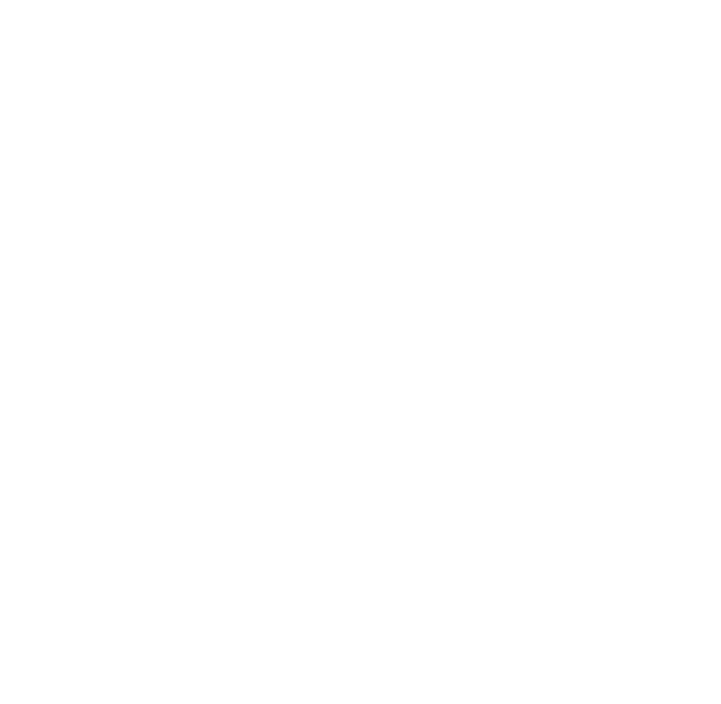
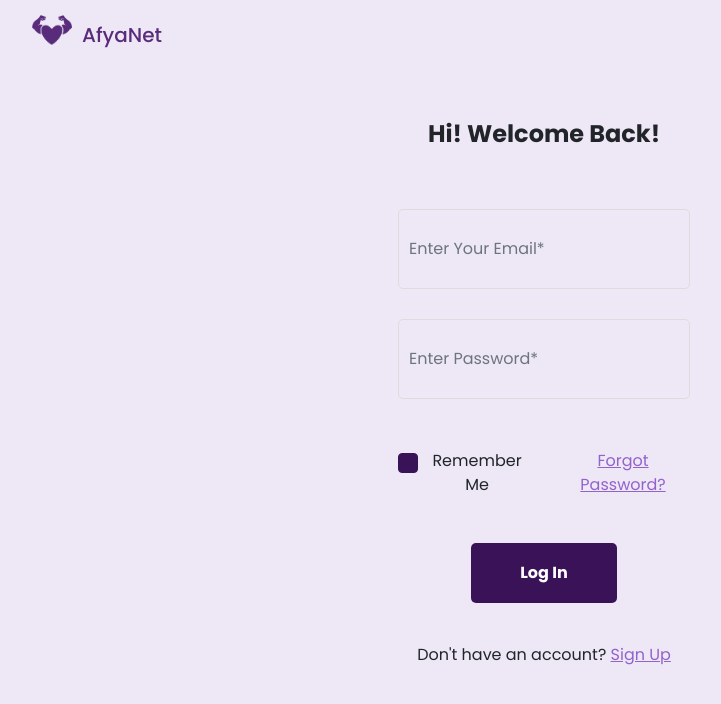
Before and after one commit to Annastacia-dev/afyanet-react, a React (Create React App) app: page /patient/login in a window 1280 px wide. Before the commit this address had no page. Shown: the top 704 px of the page, without its empty margins (96-817 px from the left). Built offline with nearby package versions, Linux system fonts and the light colour scheme.

Commit message:
patient login styling

```diff
--- a/src/App.js
+++ b/src/App.js
@@ -12,8 +12,8 @@
     <div className="App">
       <Routes>
         <Route path="/" element={<LandingPage />} />
-        <Route path="/patient-signup" element={<PatientSignUp />} />
-        <Route path="/patient-login" element={<PatientLogIn />} />
+        <Route path="/patient/signup" element={<PatientSignUp />} />
+        <Route path="/patient/login" element={<PatientLogIn />} />
       </Routes>
     </div>
   );
--- a/src/components/authforms/patient/PatientLogIn.js
+++ b/src/components/authforms/patient/PatientLogIn.js
@@ -31,14 +31,14 @@
                             </Col>
                          </Row>
 
-                        <Row className='justify-content-center'>
+                        <Row style={{marginTop: "20px"}} className='justify-content-center'>
                             <Col lg='3'>
                             <Form.Group className="mb-3" controlId="formBasicCheckbox">
                                 <Form.Check type="checkbox" label="Remember Me" />
                             </Form.Group>
                             </Col>
                             <Col lg='3'>
-                                <a href="/patient/forgot-password">Forgot Password?</a>
+                                <a variant='link' href="/patient/forgot-password">Forgot Password?</a>
                             </Col>
                         </Row>
 
@@ -52,7 +52,7 @@
             </Row>
             <Row className="justify-content-center">
                 <Col lg="8">
-                    <p className="text-center">Don't have an account? <a href="/patient/signup">Sign Up</a></p>
+                    <p className="text-center">Don't have an account? <a variant='link' href="/patient/signup">Sign Up</a></p>
                 </Col>
             </Row>
         </Container>
--- a/src/components/authforms/patient/PatientSignUp.js
+++ b/src/components/authforms/patient/PatientSignUp.js
@@ -77,13 +77,13 @@
             <Row>
                 <Col lg="12">
                     <p className="text-center mt-0">Already have an account?
-                    <Button type='submit' variant='link' href="/patient-login">Login</Button></p>
+                    <Button type='submit' variant='link' href="/patient/login">Login</Button></p>
                 </Col>
             </Row>
             <Row>
                 <Col lg="12">
                     <p className="text-center mt-0">
-                    <Button variant='link' href="/doctor-signup">SignUp As A Healthcare Provider</Button></p>
+                    <Button variant='link' href="/doctor/signup">SignUp As A Healthcare Provider</Button></p>
                 </Col>
             </Row>
             <Row>
--- a/src/components/landingpage/homepage/HomePage.js
+++ b/src/components/landingpage/homepage/HomePage.js
@@ -19,7 +19,7 @@
                         Welcome to Afyanet, a platform for connecting patients with healthcare providers.
                         Find and connect with the right healthcare provider, so you can get the care you need when you need it.
                         </p>
-                        <button onClick={() => navigate('/patient-signup')}  className="btn btn-primary" type="submit">Get Started</button>
+                        <button onClick={() => navigate('/patient/signup')}  className="btn btn-primary" type="submit">Get Started</button>
                     </Col>
                     <Col md={6} className="home-image">
                         <img src={image} alt = "doctor" className="doctor" style={{width: "100%"}}/>
--- a/src/components/landingpage/navbar/NavBar.js
+++ b/src/components/landingpage/navbar/NavBar.js
@@ -28,7 +28,7 @@
                 <Navbar.Toggle aria-controls="basic-navbar-nav" className="navbar-toggler navbar-toggler-left" />
                 <Navbar.Collapse id="basic-navbar-nav" className="justify-content-end">
                     <Nav className="navbar-nav ms-auto my-2 my-lg-0">
-                     <Button onClick={() => navigate('/patient-login')} variant="outline-success">Log In</Button>
+                     <Button onClick={() => navigate('/patient/login')} variant="outline-success">Log In</Button>
                     </Nav>
                 </Navbar.Collapse>
             </Container>
--- a/src/css/PatientLogIn.css
+++ b/src/css/PatientLogIn.css
@@ -5,9 +5,52 @@
 }
 
 .patient-login h2{
-    margin-top: 60px;
+    margin-top: 70px;
     margin-bottom: 20px;
     text-align: center;
     font-size: 1.5rem;
     font-weight: 600;
 }
+
+.patient-login form{
+    padding: 40px;
+}
+.patient-login input[type="email"], .patient-login input[type="password"]{
+    width: 100%;
+    height: 80px;
+    padding: 10px;
+    margin-bottom: 30px;
+    border: 1px solid #ddd;
+    border-radius: 5px;
+    font-size: 1rem;
+    font-family: var(--primary-font);
+    background-color: transparent;
+}
+
+.patient-login input[type="email"]:focus, .patient-login input[type="password"]:focus{
+    outline: none;
+    border: 1px solid var(--dark-purple);
+    color: black;
+}
+
+.patient-login input[type="checkbox"]{
+    background-color: var(--dark-purple);
+    outline: none;
+    border: 1px solid var(--dark-purple);
+    width: 20px;
+    height: 20px;
+}
+
+.patient-login .btn-primary{
+    width: 50%;
+    margin-top: 30px;
+}
+
+.patient-login a{
+    cursor: pointer;
+    color: var(--light-purple);
+}
+
+.patient-login a:hover{
+    color: var(--dark-purple);
+}
--- a/src/css/PatientSignUp.css
+++ b/src/css/PatientSignUp.css
@@ -38,6 +38,10 @@
     color: var(--light-purple);
 }
 
+.patient-signup .btn-link:hover{
+    color: var(--dark-purple);
+}
+
 
 
 /* Media */
```
